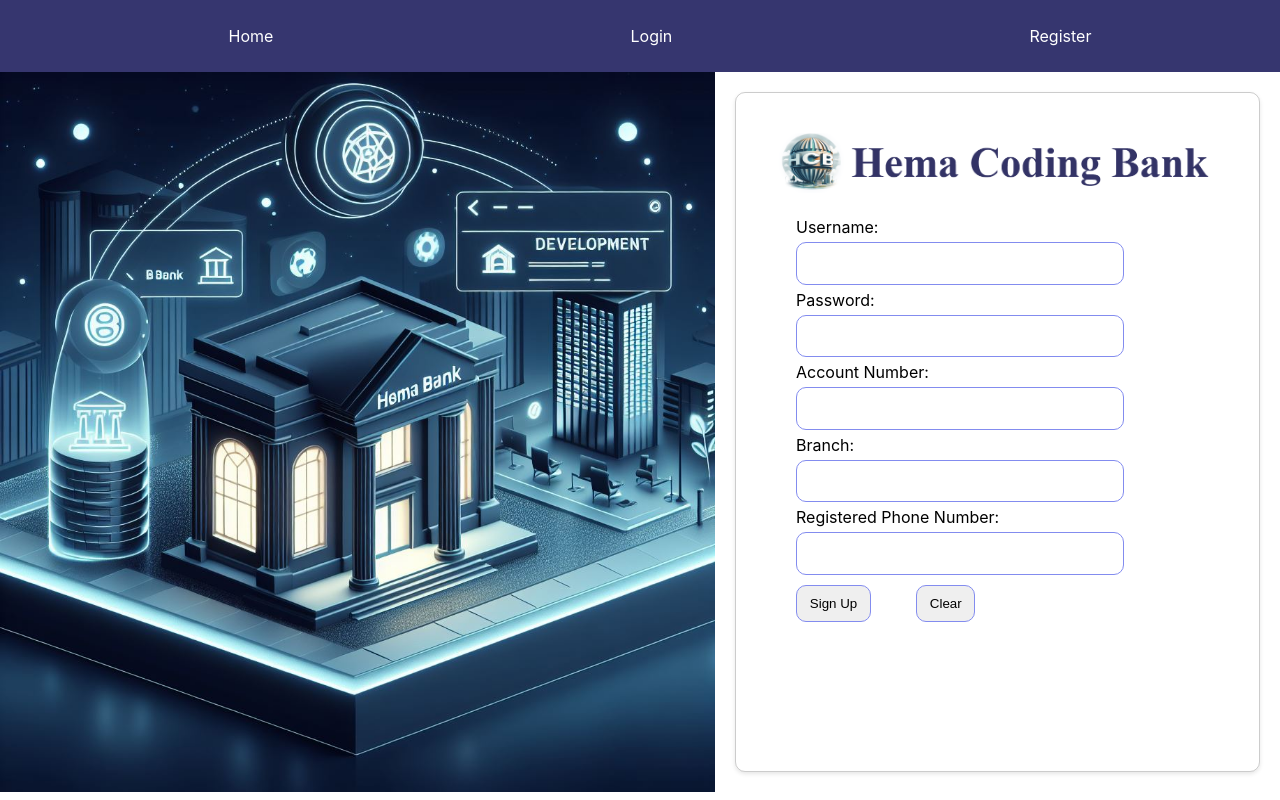
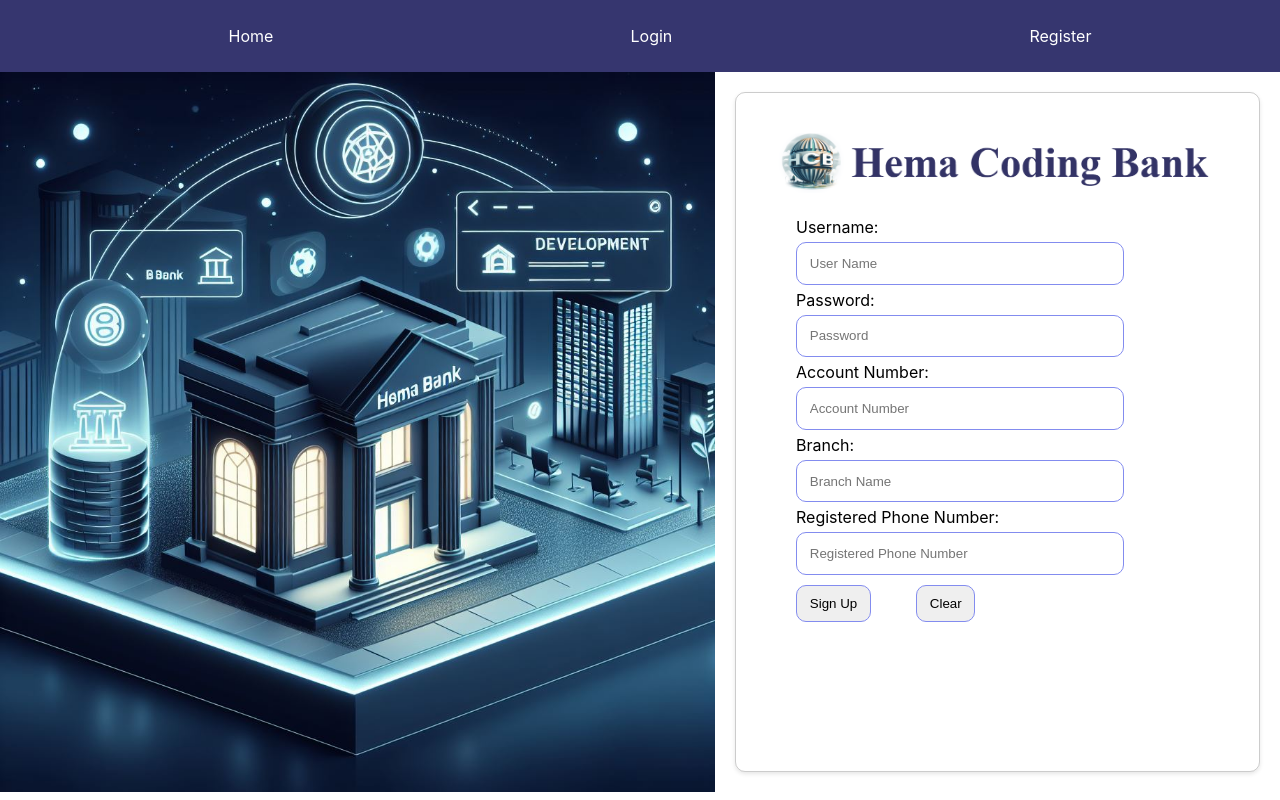
Before and after one commit to HemaCodingSchool/Hema-Coding-School, a React (Create React App) app in the folder hemacodingbank/: page /register in a window 1280 px wide. Built offline with nearby package versions, Linux system fonts and the light colour scheme; the HTML template or start-up script is replaced by a standard one.

Commit message:
All issues are resolved

```diff
--- a/hemacodingbank/src/Forms/AccountDetails.js
+++ b/hemacodingbank/src/Forms/AccountDetails.js
@@ -11,12 +11,13 @@ const AccountDetails = ({customer, updatedBalance}) => {
 
       <h2>Account Details :</h2>
 
-      <p>Username:{customer.username}</p>
-      <p>Account Number:{customer.accountNumber}</p>
-      <p>Branch:{customer.branch}</p>
-      <p>Phone Number:{customer.phoneNumber}</p>
+      <p>Username: {customer.username}</p>
+      <p>Account Number: {customer.accountNumber}</p>
+      <p>Branch: {customer.branch}</p>
+      <p>Phone Number: {customer.phoneNumber}</p>
       {/* <p>Available Balance:{customer.balance}</p> */}
-      <p>Available Balance:{updatedBalance === 0 ? customer.balance : updatedBalance} Balance</p>
+      <p>Available Balance:
+        <span style={{color:"green", fontSize:"24px", fontWeight:"600"}}> {updatedBalance === 0 ? customer.balance : updatedBalance}</span> Balance</p>
 
 
 
--- a/hemacodingbank/src/Forms/DepositForm.css
+++ b/hemacodingbank/src/Forms/DepositForm.css
@@ -22,6 +22,8 @@
     display: flex;
     margin: 5px;
     margin-left: 40px;
+    color: #ba1919;
+
 }
 .text-deposit-container button{
     border: 1px solid rgb(131, 140, 239);
--- a/hemacodingbank/src/Forms/DepositForm.js
+++ b/hemacodingbank/src/Forms/DepositForm.js
@@ -41,10 +41,9 @@ const DepositForm = ({ customer, upadetBalance }) => {
   };
   return (
     <div className="deposit-container">
-
       <div className="image-deposit-container"></div>
       <div className="text-deposit-container">
-      <img src={logoImage} alt="Hema Coding Bank logo" />
+        <img src={logoImage} alt="Hema Coding Bank logo" />
 
         <form onSubmit={handleDeposit}>
           <h2>Deposit Form :</h2>
@@ -62,6 +61,7 @@ const DepositForm = ({ customer, upadetBalance }) => {
           <label>Deposit Amount:</label>
           <input
             type="number"
+            placeholder="Deposit Amount"
             value={depositData.depositAmount}
             onChange={(e) =>
               setDepositData({ ...depositData, depositAmount: e.target.value })
@@ -71,6 +71,7 @@ const DepositForm = ({ customer, upadetBalance }) => {
           <label>Deposit Type:</label>
           <input
             type="text"
+            placeholder="Deposit Type"
             value={depositData.depositType}
             onChange={(e) =>
               setDepositData({ ...depositData, depositType: e.target.value })
--- a/hemacodingbank/src/Forms/Login.css
+++ b/hemacodingbank/src/Forms/Login.css
@@ -15,6 +15,8 @@
   display: flex;
   margin: 5px;
   margin-left: 40px;
+  color: #ba1919;
+
 }
 
 .text-login-container button {
--- a/hemacodingbank/src/Forms/Login.js
+++ b/hemacodingbank/src/Forms/Login.js
@@ -43,6 +43,7 @@ const Login = ({updateCustomer}) => {
           <label>Username:</label>
           <input
             type="text"
+            placeholder="User Name"
             value={loginData.username}
             onChange={(e) =>
               setLoginData({ ...loginData, username: e.target.value })
@@ -53,6 +54,7 @@ const Login = ({updateCustomer}) => {
           <label>Password:</label>
           <input
             type="password"
+            placeholder="Password"
             value={loginData.password}
             onChange={(e) =>
               setLoginData({ ...loginData, password: e.target.value })
--- a/hemacodingbank/src/Forms/Registration.css
+++ b/hemacodingbank/src/Forms/Registration.css
@@ -15,6 +15,8 @@
   display: flex;
   margin: 5px;
   margin-left: 40px;
+  color: #ba1919;
+
 }
 .signUp-text button {
   border: 1px solid rgb(131, 140, 239);
--- a/hemacodingbank/src/Forms/Registration.js
+++ b/hemacodingbank/src/Forms/Registration.js
@@ -19,8 +19,7 @@ const Registration = () => {
     try {
       await axios.post("http://localhost:3001/api/signup", signupData);
       console.log("Signup successful");
-      navigate("/login")
-
+      navigate("/login");
     } catch (error) {
       console.error("Signup failed", error);
     }
@@ -45,6 +44,7 @@ const Registration = () => {
             <label>Username:</label>
             <input
               type="text"
+              placeholder="User Name"
               value={signupData.username}
               onChange={(e) =>
                 setSignupData({ ...signupData, username: e.target.value })
@@ -56,6 +56,7 @@ const Registration = () => {
             <label>Password:</label>
             <input
               type="password"
+              placeholder="Password"
               value={signupData.password}
               onChange={(e) =>
                 setSignupData({ ...signupData, password: e.target.value })
@@ -68,6 +69,7 @@ const Registration = () => {
             <label>Account Number:</label>
             <input
               type="number"
+              placeholder="Account Number"
               value={signupData.accountNumber}
               onChange={(e) => {
                 if (e.target.value.length <= 14) {
@@ -84,6 +86,7 @@ const Registration = () => {
             <label>Branch:</label>
             <input
               type="text"
+              placeholder="Branch Name"
               value={signupData.branch}
               onChange={(e) =>
                 setSignupData({ ...signupData, branch: e.target.value })
@@ -95,6 +98,7 @@ const Registration = () => {
             <label>Registered Phone Number:</label>
             <input
               type="number"
+              placeholder="Registered Phone Number"
               value={signupData.phoneNumber}
               onChange={(e) => {
                 if (e.target.value.length <= 10) {
```
